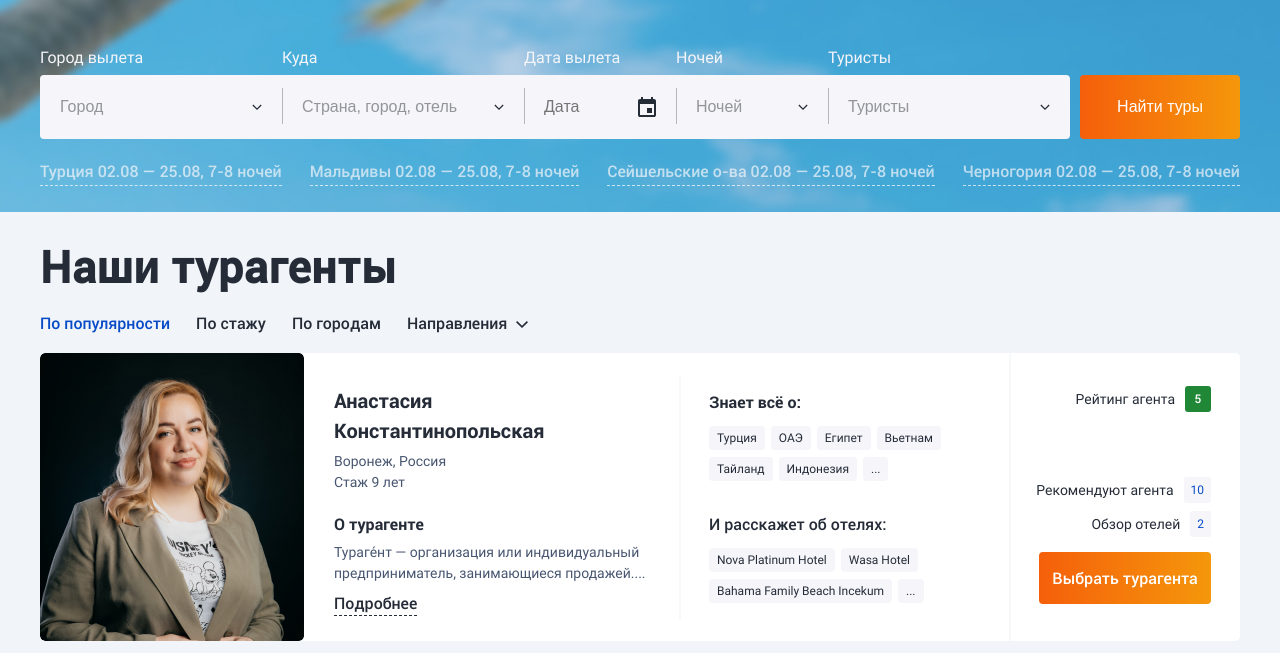
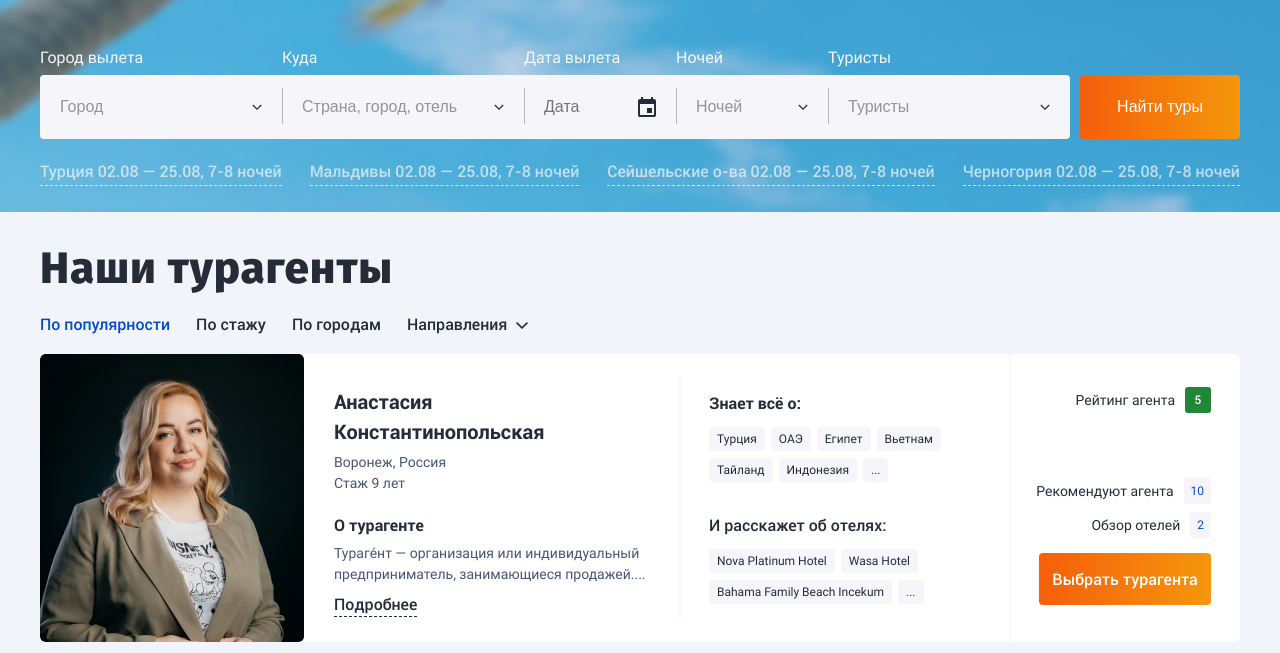
Before and after one commit to alexmenshikov/tour, a website: page assets/src/index.html in a window 1280 px wide. Shown: the part 114-767 px from the top of the page. Drawn offline with nearby package versions, Linux system fonts and the light colour scheme; files that its build step writes are made by us from their sources; files whose address does not match are found by name.

Commit message:
edit font

```diff
--- a/assets/src/style/_adaptive.scss
+++ b/assets/src/style/_adaptive.scss
@@ -163,6 +163,7 @@
 
     &__title {
       font-size: 24px;
+      font-family: $font-fsb;
     }
 
     &__card {
--- a/assets/src/style/system/fonts.scss
+++ b/assets/src/style/system/fonts.scss
@@ -12,3 +12,13 @@
   font-family: "RobotoBold";
   src: url("./../fonts/RobotoBold.ttf");
 }
+
+@font-face {
+  font-family: "FiraSansBold";
+  src: url("./../fonts/FiraSansBold.ttf");
+}
+
+@font-face {
+  font-family: "FiraSansExtraBold";
+  src: url("./../fonts/FiraSansExtraBold.ttf");
+}
--- a/assets/src/style/system/settings.scss
+++ b/assets/src/style/system/settings.scss
@@ -472,6 +472,7 @@ body {
 
   &__title {
     margin-bottom: 20px;
+    font-family: $font-fseb;
   }
 
   &__filter {
--- a/assets/src/style/variables.scss
+++ b/assets/src/style/variables.scss
@@ -3,6 +3,9 @@
 $font-rr: "RobotoRegular", sans-serif;
 $font-rm: "RobotoMedium", sans-serif;
 $font-rb: "RobotoBold", sans-serif;
+$font-fsb: "FiraSansBold", sans-serif;
+$font-fseb: "FiraSansExtraBold", sans-serif;
+
 
 //media
 $xs: 0;
```
Also changed, not shown: assets/build/css/main.css, assets/build/css/main.min.css, assets/build/fonts/FiraSansBold.ttf (added), assets/build/fonts/FiraSansExtraBold.ttf (added), assets/src/fonts/FiraSansBold.ttf (added), assets/src/fonts/FiraSansExtraBold.ttf (added), 5 other files.
